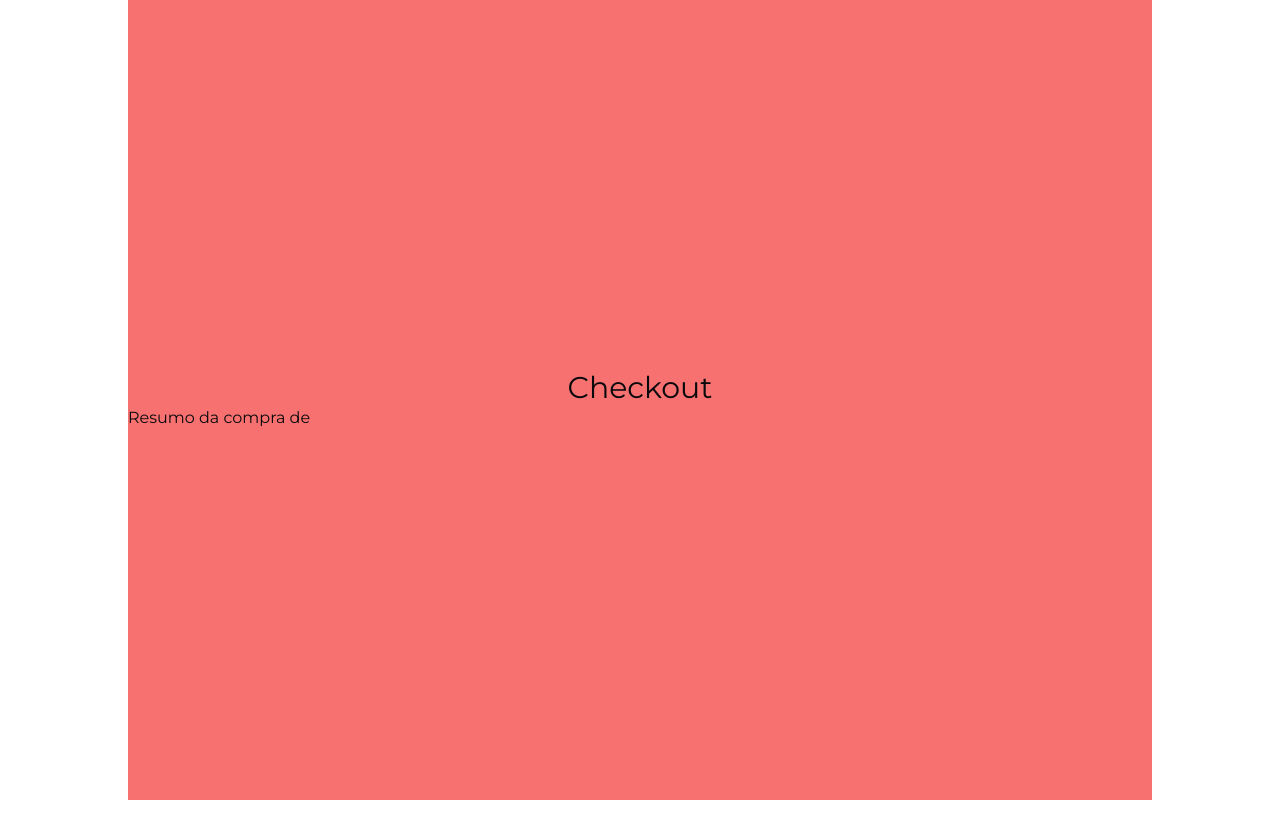
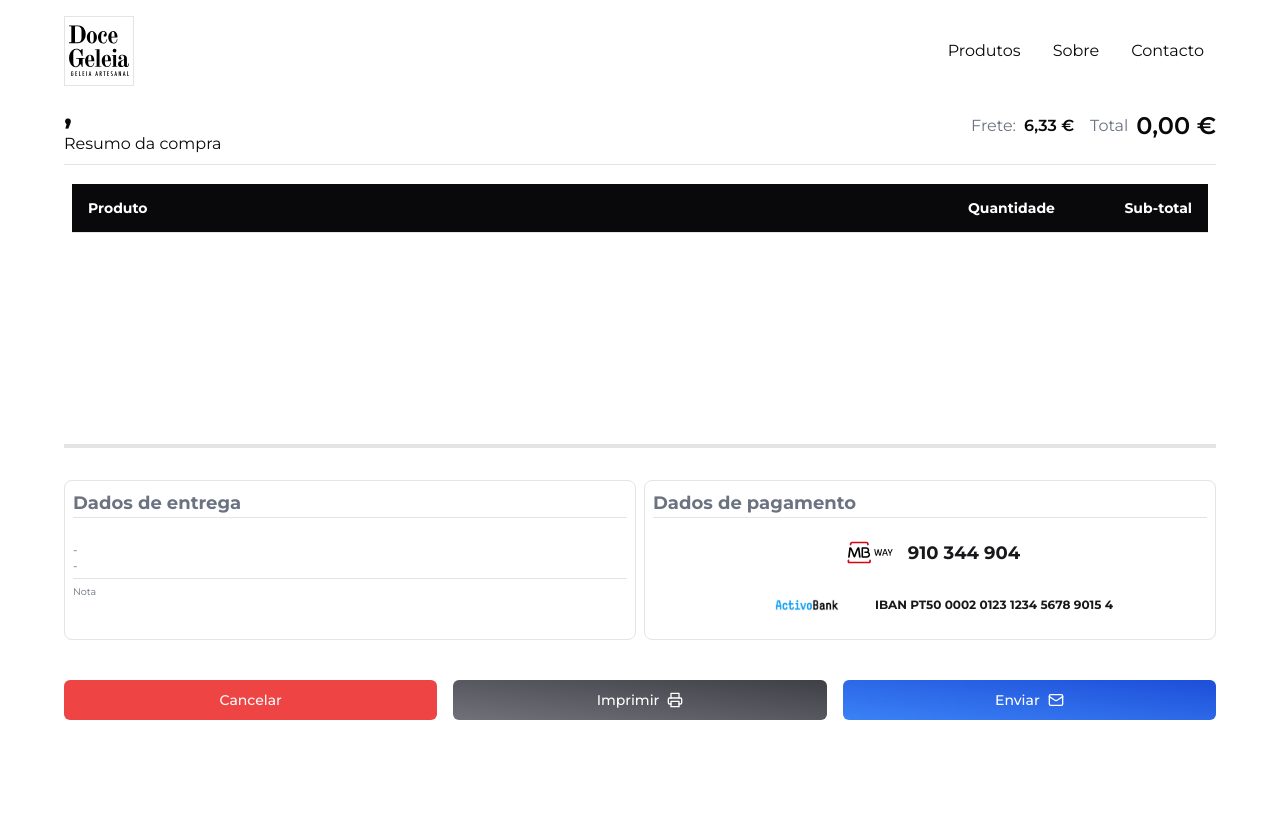
Before and after one commit to Claudio-Lins/doce-geleia-site, a Next.js app: page /order/checkout in a window 1280 px wide. Shown: the top 838 px of the page. Before the commit the page ends 800 px from the top, so only its background shows below. Built offline with nearby package versions, Linux system fonts and the light colour scheme.

Commit message:
order checkout

```diff
--- a/src/app/order/checkout/page.tsx
+++ b/src/app/order/checkout/page.tsx
@@ -1,18 +1,13 @@
-"use client"
-import { useCartStore } from "@/hooks/useCartStore"
-import { useEffect, useState } from "react"
+import { FooterCheckout } from "@/components/order/FooterCheckout"
+import { HeaderCheckout } from "@/components/order/HeaderCheckout"
+import { ResumeOrder } from "@/components/order/ResumeOrder"
 
 export default function Checkout() {
-  const { infoClient } = useCartStore()
-
   return (
-    <div className="w-full max-w-5xl mx-auto fixed inset-0 bg-red-400 flex flex-col justify-center">
-      <header>
-        <h1 className="text-3xl text-center">Checkout</h1>
-        <span>
-          Resumo da compra de {infoClient.firstName} {infoClient.lastName}
-        </span>
-      </header>
+    <div className="w-full max-w-6xl min-h-[calc(100vh_-_120px)] mx-auto mt-24 flex flex-col justify-between pb-10">
+      <HeaderCheckout />
+      <ResumeOrder />
+      <FooterCheckout />
     </div>
   )
 }
--- /dev/null
+++ b/src/components/order/FooterCheckout.tsx
@@ -0,0 +1,111 @@
+"use client"
+import { InfoClient, SelectedProduct } from "@/@types"
+import { useCartStore } from "@/hooks/useCartStore"
+import Image from "next/image"
+import { useEffect, useState } from "react"
+import { Button } from "../ui/button"
+import { Mail, Printer } from "lucide-react"
+export function FooterCheckout() {
+  const [client, setClient] = useState({} as InfoClient)
+  const [itemsSelected, setItemsSelected] = useState([] as SelectedProduct[])
+  const {
+    showModalOrder,
+    setShowModalOrder,
+    infoClient,
+    items,
+    totalItems,
+    totalWeight,
+    subTotalPrice,
+    shippingPrice,
+    removeItem,
+    addItem,
+  } = useCartStore()
+
+  useEffect(() => {
+    setItemsSelected(items)
+  }, [items])
+
+  useEffect(() => {
+    setClient(infoClient)
+  }, [infoClient])
+  return (
+    <div className="py-4 border-t-4">
+      <div className="flex flex-col w-full">
+        <div className="flex items-center flex-col sm:flex-row w-full gap-2">
+          <div className="mt-4 rounded-lg border-[1px] p-2 text-xs text-gray-500 md:w-1/2 h-40">
+            <h3 className="mb-2 border-b font-bold text-lg text-gray-500">
+              Dados de entrega
+            </h3>
+            <strong>{client.firstName}</strong>
+            <strong> {client.lastName}</strong>
+            <br />
+            <span>{client.email} - </span>
+            <span>{client.phone}</span>
+            <p>{client.address}</p>
+            <span>{client.city} - </span>
+            <span>{client.postalCode}</span>
+            <hr className="my-1" />
+            <small>Nota</small>
+            <p>{client.observations}</p>
+          </div>
+
+          <div className="mt-4 rounded-lg border-[1px] p-2 text-xs text-gray-500 md:w-1/2 h-40">
+            <h3 className="mb-2 border-b font-bold text-lg text-gray-500">
+              Dados de pagamento
+            </h3>
+            <div className="w-full rounded-lg p-2 flex flex-col justify-center items-center">
+              <div className="flex items-center gap-2">
+                <Image
+                  src={"/assets/mbway_logo.svg"}
+                  alt="MBWay"
+                  width={60}
+                  height={30}
+                />
+                <strong className="text-lg text-zinc-900">910 344 904</strong>
+              </div>
+              <div className="flex items-center gap-2">
+                <Image
+                  src={"/assets/activoBank.png"}
+                  alt="MBWay"
+                  width={120}
+                  height={40}
+                />
+                <strong className=" text-zinc-900">
+                  IBAN PT50 0002 0123 1234 5678 9015 4
+                </strong>
+              </div>
+            </div>
+          </div>
+        </div>
+      </div>
+      <div className="flex items-center gap-4 mt-10 w-full print:hidden">
+        <Button
+          onClick={() => setShowModalOrder(false)}
+          variant={"destructive"}
+          className="w-1/2 "
+          type="submit"
+        >
+          <span>Cancelar</span>
+        </Button>
+
+        <Button
+          onClick={() => window.print()}
+          className="w-1/2 bg-gradient-to-tr from-zinc-500 to-zinc-700 flex items-center gap-2 text-white"
+          type="submit"
+        >
+          <span>Imprimir</span>
+          <Printer size={16} />
+        </Button>
+
+        <Button
+          onClick={() => setShowModalOrder(false)}
+          className="w-1/2 bg-gradient-to-tr from-blue-500 to-blue-700 flex items-center gap-2 text-white"
+          type="submit"
+        >
+          <span>Enviar</span>
+          <Mail size={16} />
+        </Button>
+      </div>
+    </div>
+  )
+}
--- a/src/components/order/Header.tsx
+++ b/src/components/order/Header.tsx
@@ -1,6 +1,4 @@
-import { useOrderStore } from "@/context/orderStore"
 import { useCartStore } from "@/hooks/useCartStore"
-import React from "react"
 
 export function Header() {
   const { infoClient, step } = useCartStore()
--- /dev/null
+++ b/src/components/order/HeaderCheckout.tsx
@@ -0,0 +1,58 @@
+"use client"
+
+import { InfoClient, SelectedProduct } from "@/@types"
+import { useCartStore } from "@/hooks/useCartStore"
+import { useEffect, useState } from "react"
+import Currency from "../currency"
+
+export function HeaderCheckout() {
+  const [client, setClient] = useState({} as InfoClient)
+  const [itemsSelected, setItemsSelected] = useState([] as SelectedProduct[])
+  const {
+    showModalOrder,
+    setShowModalOrder,
+    infoClient,
+    items,
+    totalItems,
+    totalWeight,
+    subTotalPrice,
+    shippingPrice,
+    removeItem,
+    addItem,
+  } = useCartStore()
+
+  useEffect(() => {
+    setItemsSelected(items)
+  }, [items])
+
+  useEffect(() => {
+    setClient(infoClient)
+  }, [infoClient])
+
+  return (
+    <header className="border-b pb-2 fixed w-full max-w-6xl bg-white z-10 ">
+      <div className="flex items-center justify-between">
+        <div className="">
+          <h1 className="text-3xl font-bold ">
+            {client?.firstName} {client.lastName},
+          </h1>
+          <span>Resumo da compra</span>
+        </div>
+        <div className="flex items-center gap-4">
+          <div className="flex items-center gap-2">
+            <span className="text-gray-500">Frete:</span>
+            <strong className="">
+              <Currency value={shippingPrice} />
+            </strong>
+          </div>
+          <div className="flex items-center gap-2">
+            <span className="text-gray-500">Total</span>
+            <strong className="text-2xl">
+              <Currency value={subTotalPrice / 100} />
+            </strong>
+          </div>
+        </div>
+      </div>
+    </header>
+  )
+}
--- a/src/components/order/ModalOrder.tsx
+++ b/src/components/order/ModalOrder.tsx
@@ -21,8 +21,6 @@ import { useState } from "react"
 import { cn } from "@/lib/utils"
 
 export function ModalOrder() {
-  const [print, setPrint] = useState(false)
-
   const {
     showModalOrder,
     setShowModalOrder,
@@ -32,32 +30,55 @@ export function ModalOrder() {
     totalWeight,
     subTotalPrice,
   } = useCartStore()
-
-  async function handlePrint() {
-    await setPrint(true)
-    await window.print()
-    await setPrint(false)
-  }
   return (
     <Dialog open={showModalOrder}>
       <DialogContent className="sm:max-w-5xl">
-        <DialogHeader>
-          <DialogTitle>
-            Resumo da compra de {infoClient.firstName} {infoClient.lastName}
-          </DialogTitle>
-        </DialogHeader>
-        <Separator className="my-2" />
-        <ScrollArea className={cn(!print && "max-h-[350px]")}>
-          <div className="mt-4 w-full rounded-lg border p-4">
         <h2 className="text-2xl font-bold">Resumo</h2>
-            <table className="mt-4 w-full text-sm text-gray-500">
+        <table className="w-full text-sm text-gray-500">
           <thead className="border-b">
             <tr className="text-gray-500">
               <th className="text-left">Produto</th>
-                  <th className="text-center">Quantidade</th>
-                  <th className="text-right">Sub-total</th>
+              <th className="text-right">Quantidade</th>
+              <th className="text-right w-32">Sub-total</th>
             </tr>
           </thead>
+        </table>
+        <div className="w-full">
+          <ul>
+            {items?.map((item: SelectedProduct) => {
+              return (
+                <li
+                  key={item.id}
+                  className="flex justify-between items-center border-b"
+                >
+                  <div className="flex items-center gap-2 py-2">
+                    <Image
+                      // @ts-ignore
+                      src={item.coverUrl ?? ""}
+                      alt={item.title}
+                      width={30}
+                      height={30}
+                      className="rounded-md object-fill
+                                "
+                    />
+                    <span>
+                      {item.title} {item.size}
+                    </span>
+                  </div>
+                  <div className="flex items-center gap-2">
+                    <span className="text-center">{item.quantity}</span>
+                    <span className="text-right">
+                      <Currency value={(item.price * item.quantity) / 100} />
+                    </span>
+                  </div>
+                </li>
+              )
+            })}
+          </ul>
+        </div>
+        {/* <ScrollArea className="max-h-[200px] print:hidden">
+          <div className=" w-full  px-4">
+            <table className="w-full text-sm text-gray-500">
               <tbody>
                 {items?.map((item: SelectedProduct) => {
                   return (
@@ -87,7 +108,9 @@ export function ModalOrder() {
                 })}
               </tbody>
             </table>
-            <div className="mt-4 flex justify-between">
+          </div>
+        </ScrollArea> */}
+        <div className="flex justify-between">
           <span className="text-gray-500">Frete</span>
           <strong className="">frete</strong>
         </div>
@@ -97,8 +120,6 @@ export function ModalOrder() {
             <Currency value={subTotalPrice / 100} />
           </strong>
         </div>
-          </div>
-        </ScrollArea>
         <Separator className="my-2" />
         <div className="flex flex-col">
           <div className="flex items-center flex-col sm:flex-row w-full gap-2">
@@ -159,7 +180,7 @@ export function ModalOrder() {
           </Button>
 
           <Button
-            onClick={handlePrint}
+            onClick={() => window.print()}
             className="w-1/2 bg-gradient-to-tr from-zinc-500 to-zinc-700 flex items-center gap-2 text-white"
             type="submit"
           >
--- a/src/components/order/ResumeOrder.tsx
+++ b/src/components/order/ResumeOrder.tsx
@@ -1,5 +1,94 @@
-import React from "react"
+"use client"
+
+import { useCartStore } from "@/hooks/useCartStore"
+import Currency from "../currency"
+import { SelectedProduct } from "@/@types"
+import Image from "next/image"
+import { use, useEffect, useState } from "react"
+import {
+  Table,
+  TableBody,
+  TableCell,
+  TableHead,
+  TableHeader,
+  TableRow,
+} from "../ui/table"
+import { Minus, Plus } from "lucide-react"
 
 export function ResumeOrder() {
-  return <div className=" w-full p-2 sm:max-w-5xl">ResumeOrder</div>
+  const [itemsSelected, setItemsSelected] = useState([] as SelectedProduct[])
+  const {
+    showModalOrder,
+    setShowModalOrder,
+    infoClient,
+    items,
+    totalItems,
+    totalWeight,
+    subTotalPrice,
+    removeItem,
+    addItem,
+  } = useCartStore()
+
+  useEffect(() => {
+    setItemsSelected(items)
+  }, [items])
+
+  return (
+    <div className=" w-full flex-1 p-2 sm:max-w-6xl mt-20">
+      <Table className="w-full text-sm text-zinc-950">
+        <TableHeader className="bg-zinc-950">
+          <TableRow>
+            <TableHead className="text-left font-bold text-white">
+              Produto
+            </TableHead>
+            <TableHead className="w-32 font-bold text-white">
+              Quantidade
+            </TableHead>
+            <TableHead className="text-right font-bold w-32 text-white">
+              Sub-total
+            </TableHead>
+          </TableRow>
+        </TableHeader>
+        <TableBody>
+          {itemsSelected?.map((item: SelectedProduct) => (
+            <TableRow key={item.id}>
+              <TableCell className="text-left">
+                <div className="flex items-center gap-2 py-2 font-bold">
+                  {/* <Image
+                    src={item.coverUrl ?? ""}
+                    alt={item.title}
+                    width={30}
+                    height={30}
+                  /> */}
+                  <span>{item.title}</span>
+                  <span>{item.size}</span>
+                </div>
+              </TableCell>
+              <TableCell className="w-32">
+                <div className="flex items-center justify-between gap-1">
+                  <button onClick={() => removeItem(item.id, item.size)}>
+                    <Minus size={16} />
+                  </button>
+                  <span>{item.quantity}</span>
+                  <button
+                    onClick={() =>
+                      addItem({
+                        ...item,
+                        quantity: 1,
+                      })
+                    }
+                  >
+                    <Plus size={16} />
+                  </button>
+                </div>
+              </TableCell>
+              <TableCell className="text-right w-32">
+                <Currency value={(item.price * item.quantity) / 100} />
+              </TableCell>
+            </TableRow>
+          ))}
+        </TableBody>
+      </Table>
+    </div>
+  )
 }
--- a/src/components/ui/Navbar.tsx
+++ b/src/components/ui/Navbar.tsx
@@ -45,9 +45,8 @@ export function Navbar() {
   return (
     <div
       className={cn(
-        " fixed inset-0 z-10 w-full h-24 bg-transparent px-4",
-        pathName !== "/" ? "bg-white" : "bg-transparent",
-        pathName === "/order/checkout" ? "hidden" : "block"
+        " fixed inset-0 z-10 w-full h-24 bg-transparent px-4 print:hidden",
+        pathName !== "/" ? "bg-white" : "bg-transparent"
       )}
       style={{
         backgroundColor: color,
```
Also changed, not shown: src/@types.ts (+12 -0 lines), src/hooks/useCartStore.ts (+1 -12 lines). Lines whose indentation alone changed are shown as unchanged.
